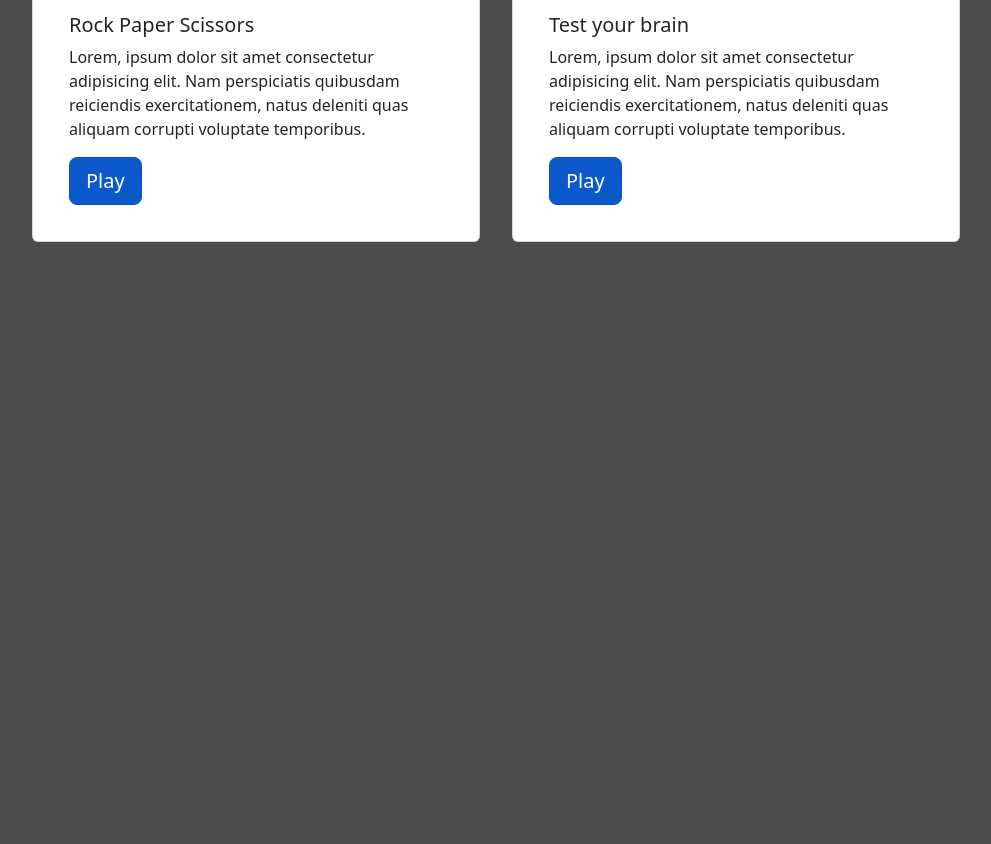
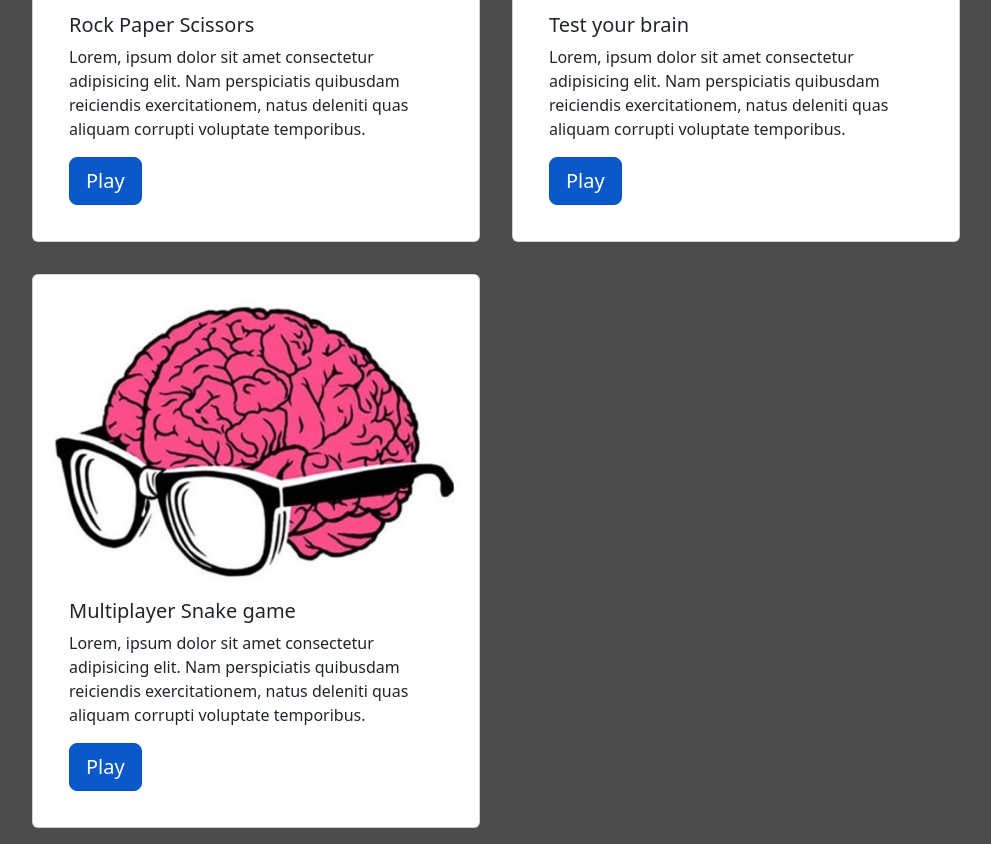
Before and after one commit to Rj-1230/games, a plain HTML site: page index.html in a window 1280 px wide. Shown: the part 1014-1858 px from the top of the page, without its empty margins (16-1007 px from the left). Before the commit the page ends 1272 px from the top, so only its background shows below. Drawn offline with nearby package versions, Linux system fonts and the light colour scheme.

Commit message:
Snake game added

```diff
--- a/index.html
+++ b/index.html
@@ -93,6 +93,16 @@
             </div>
           </div>
 
+          <div class="note-card my-3 mx-3 card" style="width: 28rem;">
+            <img src="images/quiz.jpg" class="card-img-top" alt="...">
+            <div class="card-body">
+              <h5 class="card-title"> Multiplayer Snake game </h5>
+              <p class="card-text">Lorem, ipsum dolor sit amet consectetur adipisicing elit. Nam perspiciatis quibusdam reiciendis exercitationem, natus deleniti quas aliquam corrupti voluptate temporibus.</p>
+              <!-- <button id="${index}"onclick ="impNote(this.id)" class="btn btn-primary">&#9733;</button> -->
+              <a href="https://snake-game-10m.herokuapp.com/" target="_blank" class="btn btn-primary btn-lg active" role="button" aria-pressed="true">Play</a>
+            </div>
+          </div>
+
       </div>
     <!-- JavaScript Bundle with Popper -->
 <script src="https://cdn.jsdelivr.net/npm/bootstrap@5.2.0-beta1/dist/js/bootstrap.bundle.min.js" integrity="sha384-pprn3073KE6tl6bjs2QrFaJGz5/SUsLqktiwsUTF55Jfv3qYSDhgCecCxMW52nD2" crossorigin="anonymous"></script>
```
